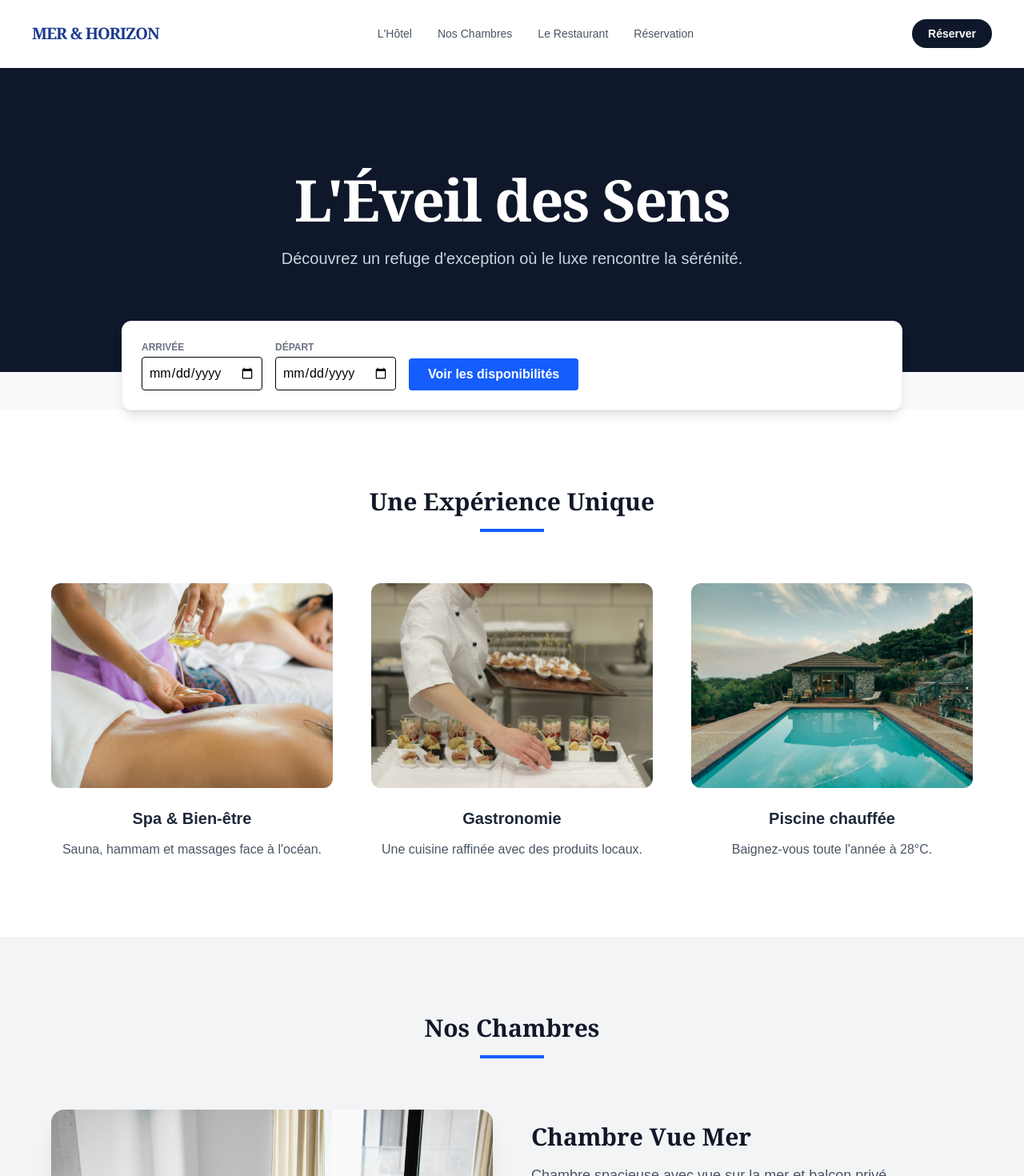
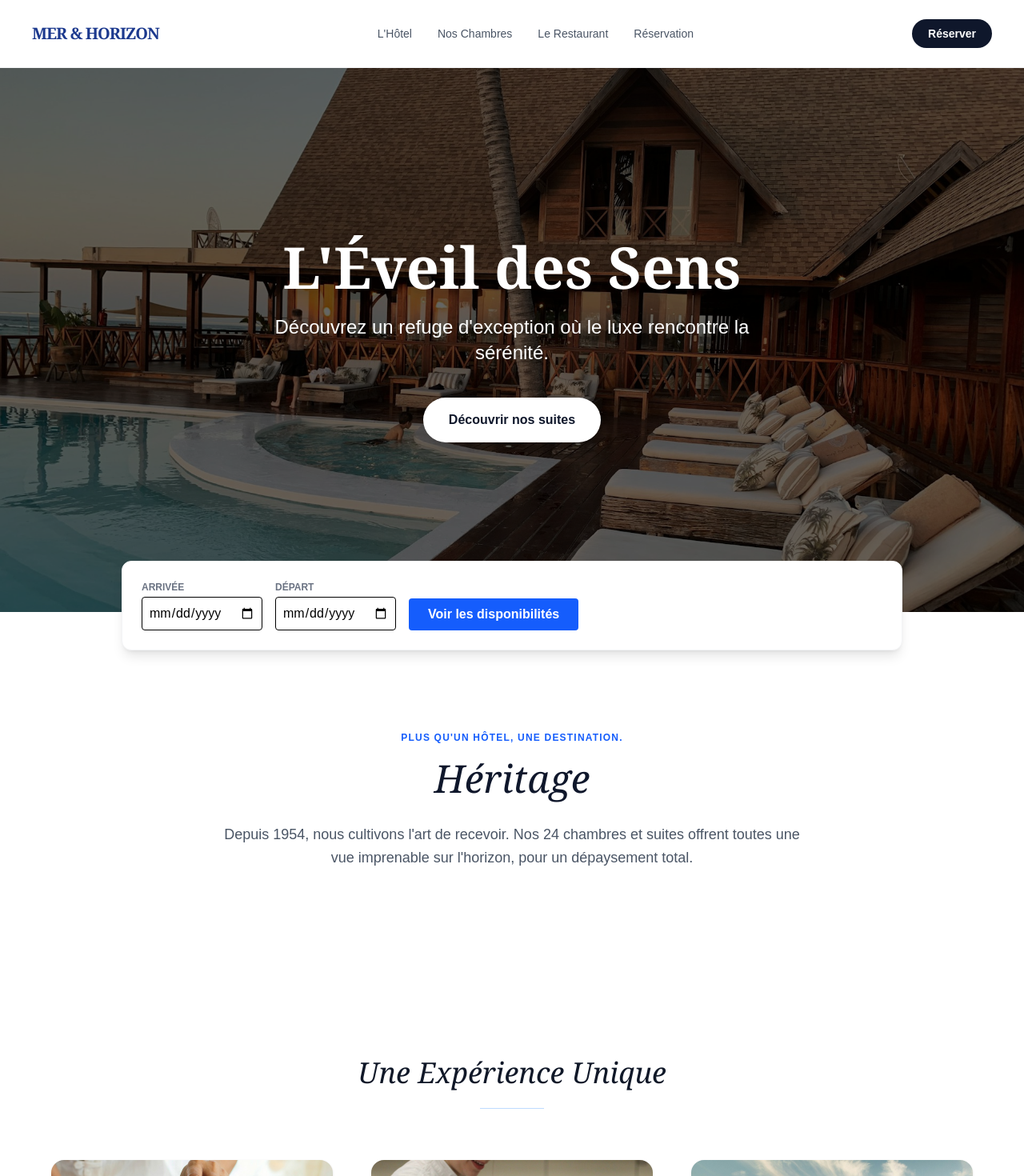
Before and after one commit to BarruelJ/Site-vitrine-h-telier-Next.js-Tailwind-CSS, a Next.js app: page / in a window 1280 px wide. Shown: the top 1470 px of the page at 80% size. Built offline with nearby package versions, Linux system fonts and the light colour scheme.

Commit message:
MAJ architecture features

```diff
--- a/src/app/page.js
+++ b/src/app/page.js
@@ -6,7 +6,7 @@ import Rooms from '@/components/sections/Room';
 
 export default function Home() {
   return (
-    <main className="min-h-screen bg-gray-50">
+    <main className="min-h-screen bg-white">
 
       {/* Hero */}
       <Hero />
@@ -15,6 +15,8 @@ export default function Home() {
       <section className="max-w-5xl mx-auto px-6 -mt-16 relative z-10">
       <BookingForm />
       </section>
+      {/* Texte */}
+      <About />
 
       {/* Services */}
       <Features />
@@ -22,8 +24,6 @@ export default function Home() {
       {/* Chambres */}
       <Rooms />
 
-      {/* Texte */}
-      <About />
 
     </main>
   );
--- a/src/components/sections/About.js
+++ b/src/components/sections/About.js
@@ -1,13 +1,25 @@
+import { ABOUT_CONTENT } from "@/data/ui";
+
 export default function About() {
   return (
-    <section className="py-24 bg-slate-50 border-t border-gray-100 text-center">
+    <section className="py-24 bg-white text-center">
       <div className="max-w-3xl mx-auto px-6">
-        <span className="text-blue-600 font-bold tracking-widest uppercase text-sm italic">Héritage</span>
-        <h2 className="text-3xl font-serif mt-4 text-gray-900">Plus qu'un hôtel, une destination.</h2>
-        <p className="mt-6 text-gray-600 leading-loose">
-          Depuis 1954, nous cultivons l'art de recevoir. Nos 24 chambres et suites
-          offrent toutes une vue imprenable sur l'horizon, pour un dépaysement total.
+
+        <span className="text-blue-600 font-bold tracking-widest uppercase text-xs">
+          {ABOUT_CONTENT.badge}
+        </span>
+
+
+        <h2 className="text-4xl md:text-5xl font-serif mt-4 text-slate-900 italic">
+          {ABOUT_CONTENT.title}
+        </h2>
+
+
+        <p className="mt-8 text-gray-600 leading-relaxed text-lg font-light">
+          {ABOUT_CONTENT.description}
         </p>
+
+        <div className="mt-10 h-px w-20 mx-auto" />
       </div>
     </section>
   );
--- a/src/components/sections/BookingForm.js
+++ b/src/components/sections/BookingForm.js
@@ -1,4 +1,5 @@
 "use client";
+import Image from 'next/image';
 import { useState } from 'react';
 import { ROOMS } from '@/data/roomsData';
 
@@ -64,7 +65,14 @@ export default function BookingForm() {
                     <div className="grid grid-cols-1 md:grid-cols-3 gap-6">
                         {ROOMS.map(room => (
                             <div key={room.id} className="border p-5 rounded-xl flex flex-col items-center hover:shadow-md transition">
-                                <span className="text-4xl mb-3">{room.image}</span>
+                                <div className="relative w-full h-48 mb-4 overflow-hidden rounded-lg">
+                                <Image
+                                    src={room.image}
+                                    alt={room.name}
+                                    fill
+                                    className="object-cover group-hover:scale-110 transition-transform duration-700"
+                                />
+                                </div>
                                 <h3 className="font-bold text-gray-900">{room.name}</h3>
                                 <p className="text-gray-500 text-sm mb-2">{room.price}€ / nuit</p>
                                 <p className="text-blue-700 font-extrabold text-lg mb-4">
--- a/src/components/sections/Features.js
+++ b/src/components/sections/Features.js
@@ -1,31 +1,34 @@
 import Image from "next/image";
-
-const SERVICES = [
-  { id: 1, title: "Spa & Bien-être", desc: "Sauna, hammam et massages face à l'océan.", image: "/images/services/spa.jpg" },
-  { id: 2, title: "Gastronomie", desc: "Une cuisine raffinée avec des produits locaux.", image: "/images/services/gastronomy.jpg" },
-  { id: 3, title: "Piscine chauffée", desc: "Baignez-vous toute l'année à 28°C.", image: "/images/services/pool.jpg" },
-];
+import { FEATURES } from "@/data/ui";
 
 export default function Features() {
   return (
     <section className="py-24 bg-white px-6">
       <div className="max-w-6xl mx-auto">
+
+        {/* Header */}
         <div className="text-center mb-16">
-          <h2 className="text-3xl font-bold text-gray-900 font-serif">Une Expérience Unique</h2>
-          <div className="h-1 w-20 bg-blue-600 mx-auto mt-4"></div>
+          <h2 className="text-4xl font-serif text-gray-900 italic">Une Expérience Unique</h2>
+          <div className="h-px w-20 bg-blue-200 mx-auto mt-6"></div>
         </div>
 
+
         <div className="grid grid-cols-1 md:grid-cols-3 gap-12">
-          {SERVICES.map((service) => (
-            <div key={service.id} className="group text-center">
-              <div className="relative mb-6 overflow-hidden rounded-xl h-64">
-                <Image src={service.image}
-                       alt={service.title}
-                       fill
-                       className="w-full h-full object-cover group-hover:scale-110 transition-transform duration-500"/>
+          {FEATURES.map((service) => (
+            <div key={service.id} className="group cursor-default">
+
+              <div className="relative mb-6 overflow-hidden rounded-2xl h-80 shadow-sm">
+                <Image
+                  src={service.image}
+                  alt={service.title}
+                  fill
+                  sizes="(max-width: 768px) 100vw, 33vw"
+                  className="object-cover group-hover:scale-110 transition-transform duration-700"
+                />
               </div>
-              <h3 className="text-xl font-bold text-gray-800 mb-3">{service.title}</h3>
-              <p className="text-gray-600 leading-relaxed">
+
+              <h3 className="text-2xl font-serif text-gray-800 mb-3">{service.title}</h3>
+              <p className="text-gray-500 leading-relaxed font-light">
                 {service.desc}
               </p>
             </div>
--- a/src/components/sections/Hero.js
+++ b/src/components/sections/Hero.js
@@ -1,12 +1,32 @@
+import Image from "next/image";
+import { HERO_CONTENT } from "@/data/ui";
+
 export default function Hero() {
   return (
-      <section className="bg-slate-900 text-white py-32 px-6 text-center">
-        <h1 className="text-5xl md:text-7xl font-serif font-bold mb-6 tracking-tight">
-          L'Éveil des Sens
+    <section className="relative h-[85vh] w-full flex items-center justify-center text-white">
+      <Image
+        src={HERO_CONTENT.image}
+        alt={HERO_CONTENT.title}
+        fill
+        priority
+        className="object-cover"
+      />
+
+      {/* Overlay */}
+      <div className="absolute inset-0 bg-black/60" />
+
+      <div className="relative z-10 text-center px-6">
+        <h1 className="text-5xl md:text-7xl font-serif font-bold mb-6 drop-shadow-lg">
+          {HERO_CONTENT.title}
         </h1>
-        <p className="text-slate-300 text-xl max-w-2xl mx-auto font-light">
-          Découvrez un refuge d'exception où le luxe rencontre la sérénité.
+        <p className="text-xl md:text-2xl font-light max-w-2xl mx-auto drop-shadow-md">
+          {HERO_CONTENT.subtitle}
         </p>
-      </section>
+
+        <button className="mt-10 bg-white text-slate-900 px-8 py-4 rounded-full font-bold hover:bg-blue-50 transition-all active:scale-95 shadow-xl">
+          {HERO_CONTENT.cta}
+        </button>
+      </div>
+    </section>
   );
 }
--- a/src/components/sections/Room.js
+++ b/src/components/sections/Room.js
@@ -3,11 +3,11 @@ import { ROOMS } from '@/data/roomsData';
 
 export default function Rooms() {
   return (
-    <section className="py-24 bg-gray-100 px-6">
+    <section className="py-24 bg-gray-50 px-6">
       <div className="max-w-6xl mx-auto">
         <div className="text-center mb-16">
-          <h2 className="text-3xl font-bold text-gray-900 font-serif">Nos Chambres</h2>
-          <div className="h-1 w-20 bg-blue-600 mx-auto mt-4"></div>
+          <h2 className="text-4xl font-serif text-gray-900 italic">Nos Chambres</h2>
+          <div className="h-px w-20 bg-blue-200 mx-auto mt-6"></div>
         </div>
 
         <div className="grid grid-cols-1 md:grid-cols-1 gap-12">
--- /dev/null
+++ b/src/data/ui.js
@@ -0,0 +1,30 @@
+export const HERO_CONTENT = {
+    title: "L'Éveil des Sens",
+    subtitle: "Découvrez un refuge d'exception où le luxe rencontre la sérénité.",
+    cta: "Découvrir nos suites",
+    image: "/images/hero.jpg"
+};
+
+export const ABOUT_CONTENT = {
+    title: "Héritage",
+    badge: "Plus qu'un hôtel, une destination.",
+    description: "Depuis 1954, nous cultivons l'art de recevoir. Nos 24 chambres et suites offrent toutes une vue imprenable sur l'horizon, pour un dépaysement total.",
+    image: "/images/hotel-facade.jpg"
+};
+
+export const FEATURES = [
+    {   id: 1,
+        title: "Spa & Bien-être",
+        desc: "Sauna, hammam et massages face à l'océan.",
+        image: "/images/services/spa.jpg"
+    },
+    {   id: 2,
+        title: "Gastronomie",
+        desc: "Une cuisine raffinée avec des produits locaux.",
+        image: "/images/services/gastronomy.jpg"
+    },
+    {   id: 3,
+        title: "Piscine chauffée",
+        desc: "Baignez-vous toute l'année à 28°C.",
+        image: "/images/services/pool.jpg" },
+];
```
Also changed, not shown: public/images/hero.jpg (added).
